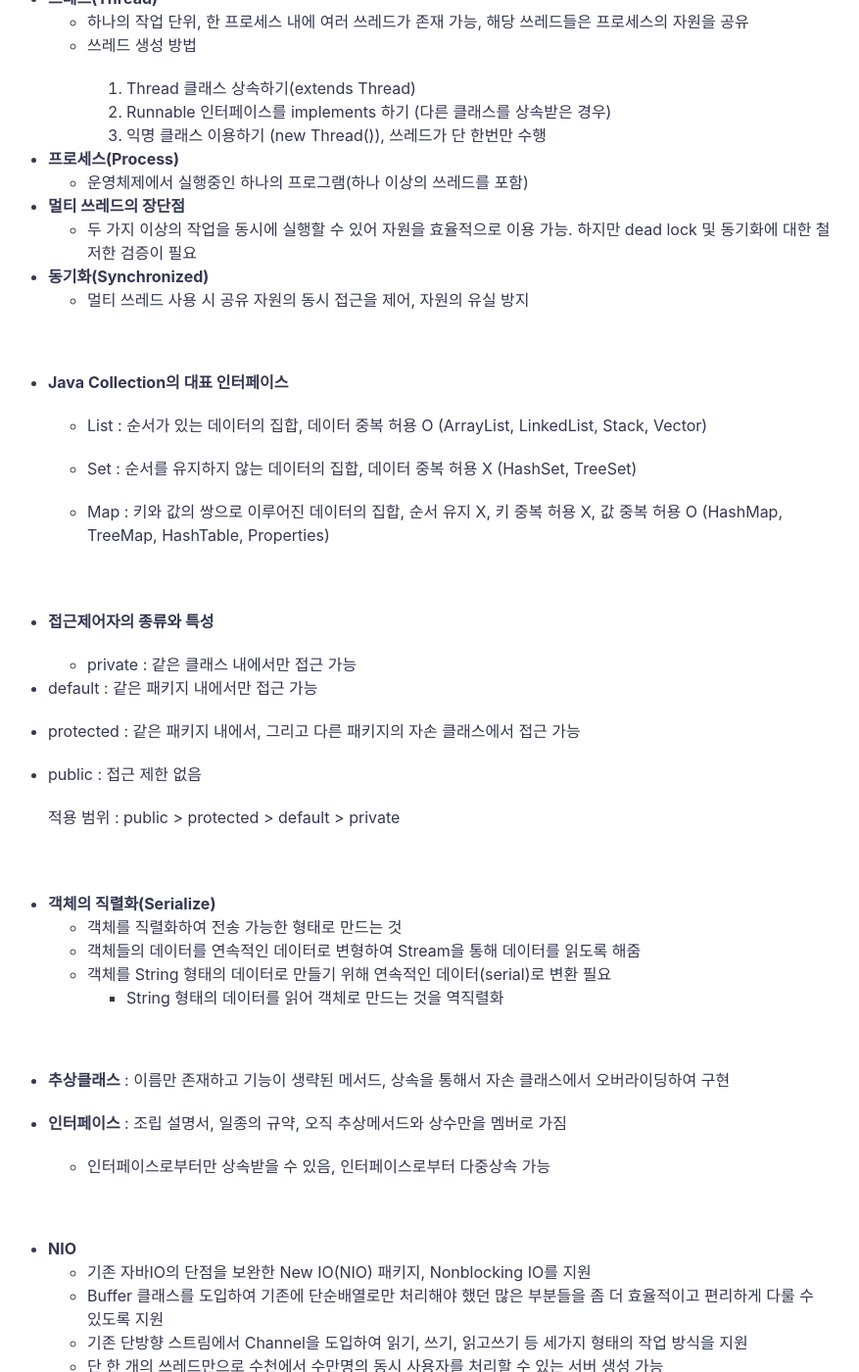
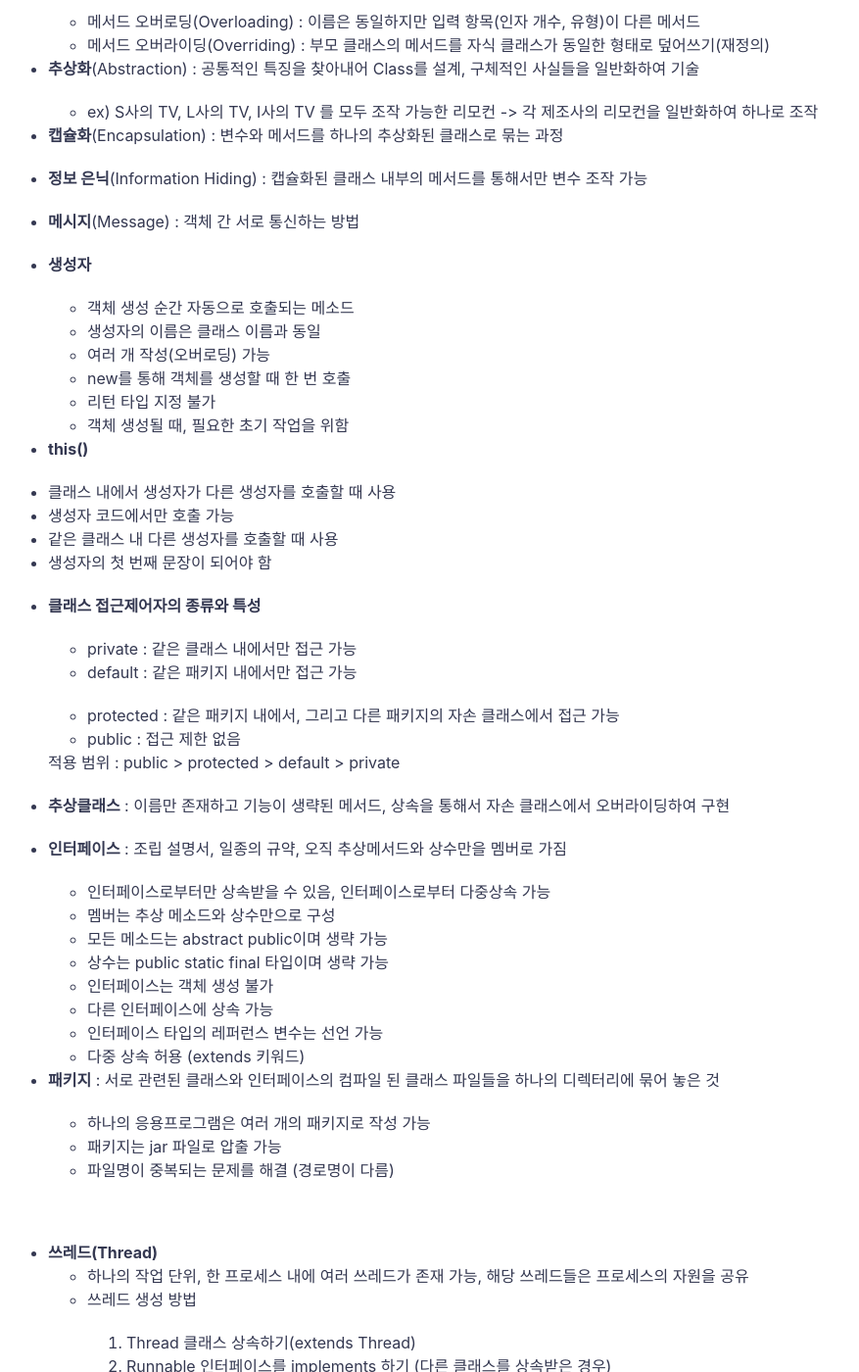
Before and after one commit to jihunparkme/jihunparkme.github.io, a Jekyll site: the page built from _posts/2020-01-05-IT-Basics.md, in a window 1280 px wide and 1400 px high, scrolled down 1770 px. Shown: the whole window at 98% size, without its empty margins (211-1088 px from the left). Built offline with Jekyll 4.4.1, drawn with Linux system fonts in a browser that asks for light colours; comment, search, counter and statistics services are not loaded; some of the changed text lies outside the part shown.

Commit message:
Add: add new md file

````diff
--- a/_posts/2020-01-05-IT-Basics.md
+++ b/_posts/2020-01-05-IT-Basics.md
@@ -20,23 +20,29 @@
 
 # JAVA
 
-- **절차지향** (POP : Procedure-Oriented Programming)
-  - 실행되는 순서가 위에서부터 아래로 순차적으로 진행되는 형태를 가진 언어
-  - 프로그램 재사용 시 기존에 만들어진 코드를 복사하여 붙여넣기 하는 방법 사용
-  - 함수의 등장
-    - 자주 사용되는 특정한 코드를 하나의 모듈(묶음)로 묶어 놓은 것
-    - 프로그래머가 사용하고 싶을 때마다 호출하여 코드가 실행되도록 함
-    - 데이터와 함수 간에 유기적인 관계성을 갖지 못함
+### JAVA
 
-- **객체지향** (OOP : Object-Oriented Programming)
+**절차지향**
+
+-	POP : Procedure-Oriented Programming
+
+- 실행되는 순서가 위에서부터 아래로 순차적으로 진행되는 형태를 가진 언어
+- 프로그램 재사용 시 기존에 만들어진 코드를 복사하여 붙여넣기 하는 방법 사용
+- 함수의 등장
+  - 자주 사용되는 특정한 코드를 하나의 모듈(묶음)로 묶어 놓은 것
+  - 프로그래머가 사용하고 싶을 때마다 호출하여 코드가 실행되도록 함
+  - 데이터와 함수 간에 유기적인 관계성을 갖지 못함
+
+**객체지향**
+
+- OOP : Object-Oriented Programming
+
 - 데이터를 객체로 취급하여 프로그램에 반영, 객체와 객체의 상호작용을 통해 프로그램이 동작
 
 - 코드의 재사용성이 높음, 코드 관리가 용이, 코드의 중복을 제거
   - 각각의 객체는 메시지를 주고받고, 데이터를 처리 -> 유지보수성 Good
   - 함수보다 더 높은 모듈 관리를 위해 자신이 가진 고유의 데이터와 그 데이터를 처리할 수 있는 메서드를 가짐
   - 모든 데이터를 객체로 취급하므로 객체와 객체 간 자유로운 데이터 이동 가능
-
-<Br>
 
 - **객체**(Object) : 현실 세계에 존재하는 유, 무형의 모든 것
 - **클래스**(Class) : 현실 세계의 객체를 컴퓨터 메모리에 생성할 수 있는 템플릿
@@ -45,14 +51,23 @@
 
 <Br>
 
+### 클래스와 객체
+
 - **상속**(Inheritance) : 속성과 메서드가 약간 다른 객체를 필요로 할 때, 기존의 클래스를 이용하여 새로운 클래스를 작성
+
   - 이미 존재하는 클래스를 바탕으로 필요한 변수와 메서드를 추가로 정의
+  - 클래스의 간결화, 클래스 관리 용이, SW 생산성 향상
+  -  자바에서는 클래스의 다중 상속을 지원 안함
+  - 자바에서는 상속의 횟수에 제한을 두지 않음
+  - 자바에서 계층 구조의 최상위에 java.lang.Object 클래스가 있음
 
 - **다형성**(Polymorphism) : 하나의 인터페이스를 이용하여 서로 다른 구현을 제공
+
   - 메서드 오버로딩(Overloading) : 이름은 동일하지만 입력 항목(인자 개수, 유형)이 다른 메서드
   - 메서드 오버라이딩(Overriding) : 부모 클래스의 메서드를 자식 클래스가 동일한 형태로 덮어쓰기(재정의)
 
 - **추상화**(Abstraction) : 공통적인 특징을 찾아내어 Class를 설계, 구체적인 사실들을 일반화하여 기술
+
   - ex) S사의 TV, L사의 TV, I사의 TV 를 모두 조작 가능한 리모컨 -> 각 제조사의 리모컨을 일반화하여 하나로 조작
 
 - **캡슐화**(Encapsulation) : 변수와 메서드를 하나의 추상화된 클래스로 묶는 과정
@@ -60,6 +75,51 @@
 - **정보 은닉**(Information Hiding) : 캡슐화된 클래스 내부의 메서드를 통해서만 변수 조작 가능
 
 - **메시지**(Message) : 객체 간 서로 통신하는 방법
+
+- **생성자**
+
+  - 객체 생성 순간 자동으로 호출되는 메소드
+  - 생성자의 이름은 클래스 이름과 동일
+  - 여러 개 작성(오버로딩) 가능
+  - new를 통해 객체를 생성할 때 한 번 호출
+  - 리턴 타입 지정 불가
+  - 객체 생성될 때, 필요한 초기 작업을 위함
+
+-  **this()**
+
+  - 클래스 내에서 생성자가 다른 생성자를 호출할 때 사용
+  - 생성자 코드에서만 호출 가능
+  - 같은 클래스 내 다른 생성자를 호출할 때 사용
+  - 생성자의 첫 번째 문장이 되어야 함
+
+- **클래스 접근제어자의 종류와 특성**
+
+  - private : 같은 클래스 내에서만 접근 가능
+  - default : 같은 패키지 내에서만 접근 가능
+
+  - protected : 같은 패키지 내에서, 그리고 다른 패키지의 자손 클래스에서 접근 가능
+  - public : 접근 제한 없음
+
+  적용 범위 : public > protected > default > private
+
+- **추상클래스** : 이름만 존재하고 기능이 생략된 메서드, 상속을 통해서 자손 클래스에서 오버라이딩하여 구현
+
+- **인터페이스** : 조립 설명서, 일종의 규약, 오직 추상메서드와 상수만을 멤버로 가짐
+
+  - 인터페이스로부터만 상속받을 수 있음, 인터페이스로부터 다중상속 가능
+  - 멤버는 추상 메소드와 상수만으로 구성
+  - 모든 메소드는 abstract public이며 생략 가능
+  - 상수는 public static final 타입이며 생략 가능
+  - 인터페이스는 객체 생성 불가
+  - 다른 인터페이스에 상속 가능
+  - 인터페이스 타입의 레퍼런스 변수는 선언 가능
+  - 다중 상속 허용 (extends 키워드)
+
+- **패키지** : 서로 관련된 클래스와 인터페이스의 컴파일 된 클래스 파일들을 하나의 디렉터리에 묶어 놓은 것
+
+  - 하나의 응용프로그램은 여러 개의 패키지로 작성 가능
+  - 패키지는 jar 파일로 압출 가능
+  - 파일명이 중복되는 문제를 해결 (경로명이 다름)
 
 <br>
 
@@ -82,27 +142,86 @@
 
 <br>
 
-- **Java Collection의 대표 인터페이스**
+- 예외 클래스
 
+    <img src="..\post_img\JavaException.jpg" alt="img" style="zoom: 80%;" />
+
+- **ArrayList<E>**
+
+  - 가변 크기 배열을 구현한 클래스
+
+  - ArrayList에 삽입 가능한 것
+
+    - 객체, null
+    - 기본 타입은 박싱/언박싱으로 Wrapper 객체로 만들어 저장
+
+  - ArrayList에 객체 삽입/삭제
+
+    - 리스트의 맨 뒤에 객체 추가
+    - 리스트의 중간에 객체 삽입
+    - 임의의 위치에 있는 객체 삭제 가능
+
+  - 벡터와 달리 스레드 동기화 기능 없음
+
+    - 다수 스레드가 동시에 ArrayList에 접근할 때 동기화되지 않음
+    - 개발자가 스레드 동기화 코드 작성
+
+  - ```java
+    ArrayList<String> = new ArrayList<String>();
+    ```
+
+    -  add()를 이용하여 요소를 삽입, get()을 이용하여 요소를 검색
+    - Vector와 달리 capacity() 메소드 없음
+
+- 컬렉션의 순차 검색을 위한 **Iterator**
+
+  - Vector<E>, ArrayList<E>, LinkedList<E>가 상속받는 인터페이스
+    - 리스트구조의 컬렉션에서 요소의 순차검색을 위한 메소드 포함
+  - iterator() 메소드: Iterator 객체반환
+    - Iterator 객체를 이용하여 인덱스 없이 순차적 검색 가능
+
+-  **HashMap<K,V>**
+
+  - 키와 값의 쌍으로 구성되는 요소를 다루는 컬렉션
+
+    - K는 키로 사용할 요소의 타입, V는 값으로 사용할 요소의 타입 지정 (키와 값이 한 쌍으로 삽입)
+    - 키는 해시맵에 삽입되는 위치 결정에 사용
+    - 값을 검색하기 위해서는 반드시 키 이용
+
+  - 삽입, 삭제, 검색이 빠른 특징
+
+    - 요소삽입: put() 메소드 / 요소검색: get() 메소드
+
+  - ```java
+    HashMap<String, String> map = new HashMap<String, String>();
+    ```
+
+- **inkedList<E>**
+
+  - List 인터페이스를 구현한 컬렉션 클래스
+
+  - Vector, ArrayList클래스와 매우 유사하게 작동
+
+  - 요소 객체들은 양방향으로 연결되어 관리
+
+  - 요소 객체는 맨 앞, 맨 뒤에 추가 가능
+
+  - 요소 객체는 인덱스를 이용하여 중간에 삽입 가능
+
+  - 맨 앞이나 맨 뒤에 요소를 추가하거나 삭제 할 수 있어 스택이나 큐로 사용 가능
+
+  - ```java
+    LinkedList<String> l = new LinkedList<String>();
+    ```
+
+<br>
+
+- Java Collection의 대표 인터페이스**
   - List : 순서가 있는 데이터의 집합, 데이터 중복 허용 O (ArrayList, LinkedList, Stack, Vector)
 
   - Set : 순서를 유지하지 않는 데이터의 집합, 데이터 중복 허용 X (HashSet, TreeSet)
 
   - Map : 키와 값의 쌍으로 이루어진 데이터의 집합, 순서 유지 X, 키 중복 허용 X, 값 중복 허용 O (HashMap, TreeMap, HashTable, Properties)
-
-<br>
-
-- **접근제어자의 종류와 특성**
-
-  - private : 같은 클래스 내에서만 접근 가능
-
-- default : 같은 패키지 내에서만 접근 가능
-
-- protected : 같은 패키지 내에서, 그리고 다른 패키지의 자손 클래스에서 접근 가능
-
-- public : 접근 제한 없음
-
-  적용 범위 : public > protected > default > private
 
 
 <br>
@@ -112,14 +231,6 @@
   - 객체들의 데이터를 연속적인 데이터로 변형하여 Stream을 통해 데이터를 읽도록 해줌
   - 객체를 String 형태의 데이터로 만들기 위해 연속적인 데이터(serial)로 변환 필요
     - String 형태의 데이터를 읽어 객체로 만드는 것을 역직렬화
-
-
-<Br>
-
-- **추상클래스** : 이름만 존재하고 기능이 생략된 메서드, 상속을 통해서 자손 클래스에서 오버라이딩하여 구현
-
-- **인터페이스** : 조립 설명서, 일종의 규약, 오직 추상메서드와 상수만을 멤버로 가짐
-  - 인터페이스로부터만 상속받을 수 있음, 인터페이스로부터 다중상속 가능
 
 <br>
 
````
Also changed, not shown: post_img/JavaException.JPG (added).
